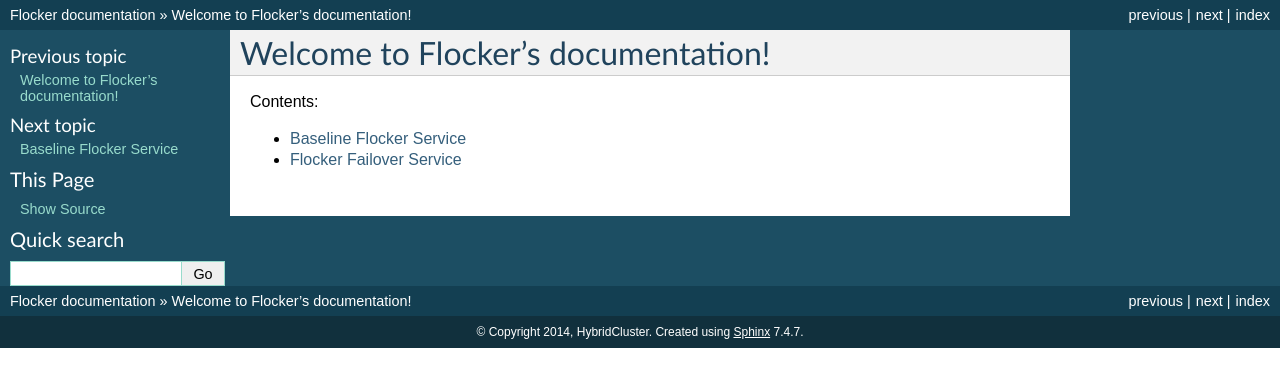
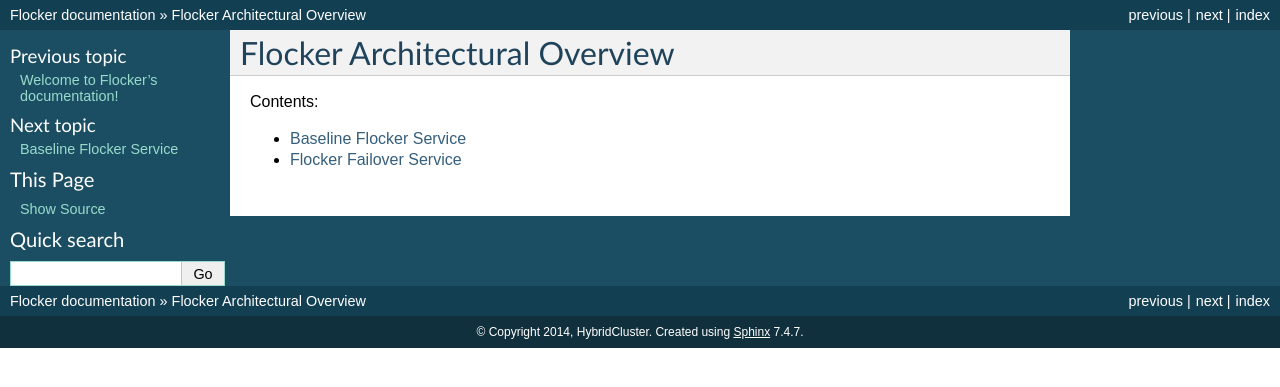
Before and after one commit to ClusterHQ/flocker, a Sphinx documentation site: the page built from docs/architecture/index.rst, in a window 1280 px wide. Shown: the top 387 px of the page. Built offline with Sphinx 7.4.7, drawn with Linux system fonts in a browser that asks for light colours.

Commit message:
Give this a somewhat better title.

```diff
--- a/docs/architecture/index.rst
+++ b/docs/architecture/index.rst
@@ -1,5 +1,5 @@
-Welcome to Flocker's documentation!
-===================================
+Flocker Architectural Overview
+==============================
 
 Contents:
 
```
